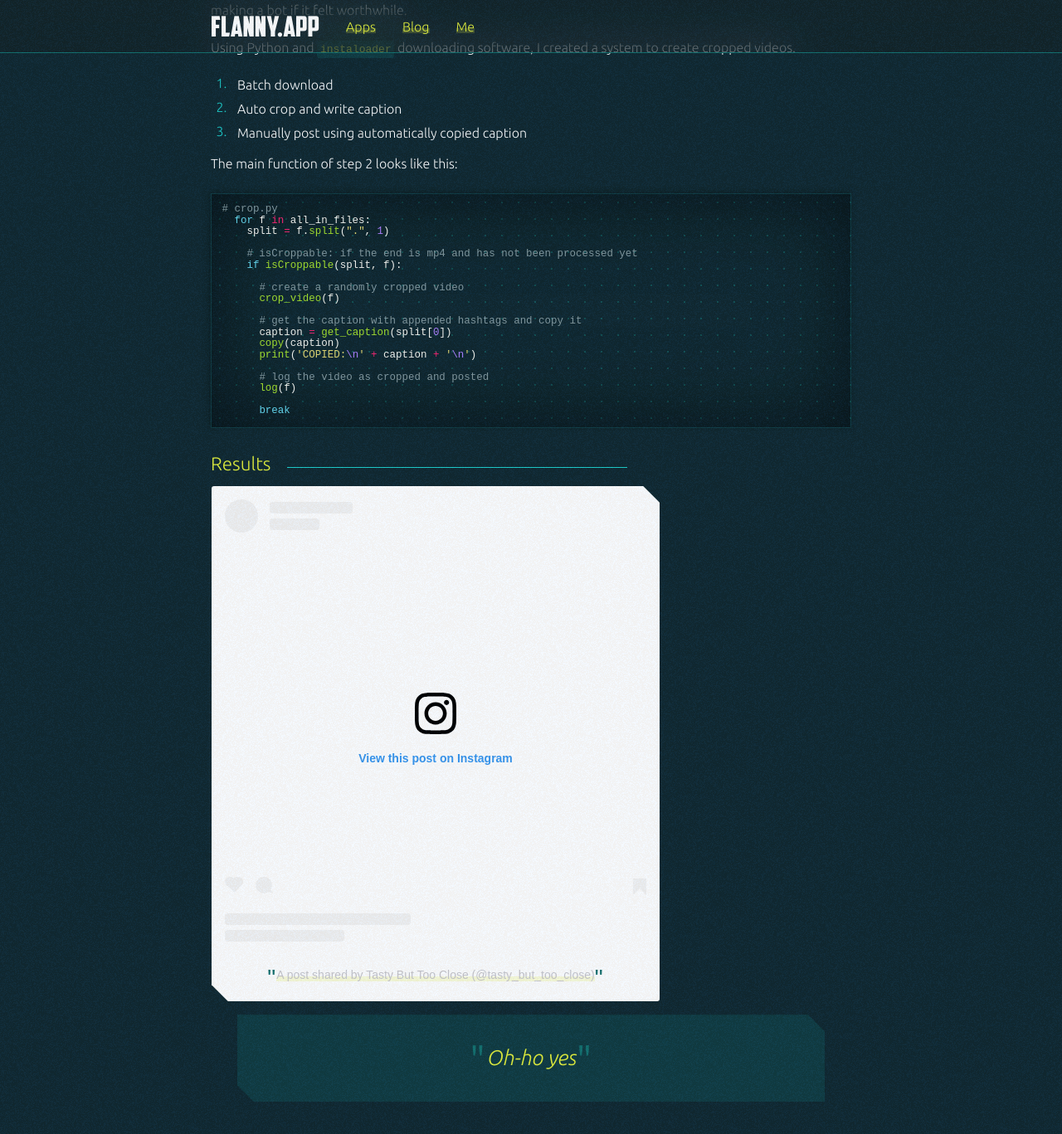
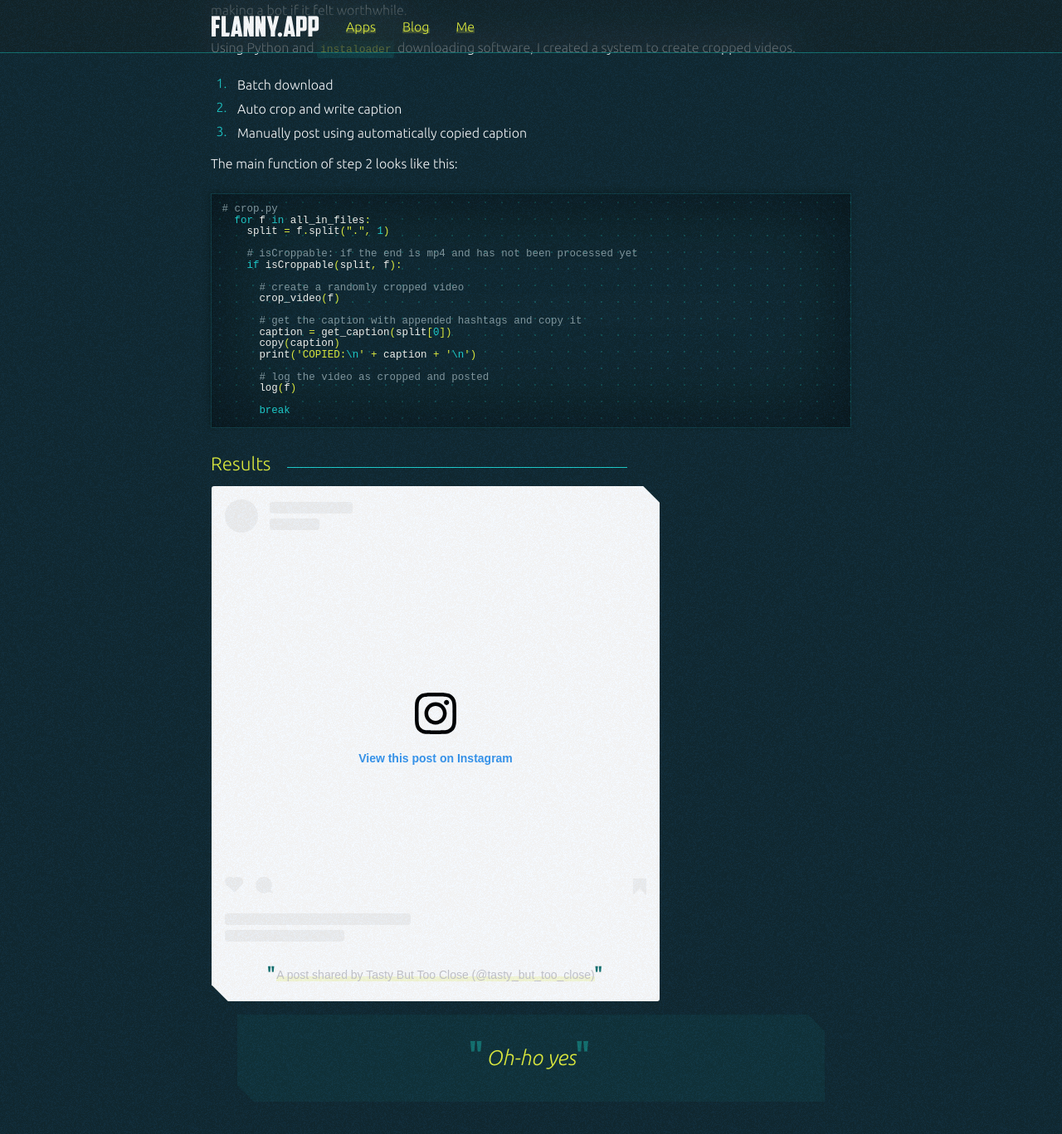
Before and after one commit to pjflanagan/pjflanagan.github.io, a Jekyll site: the page built from _posts/2020-06-22-tasty-but-too-close.md, in a window 1280 px wide and 1400 px high, scrolled down 858 px. Shown: the top 1367 px of the window at 83% size. Built offline with Jekyll 4.4.1, drawn with Linux system fonts in a browser that asks for light colours; a script that is not in the unit is left out.

Commit message:
footer, cyberpunk article has more photos, code syntax fits theme

```diff
--- a/_sass/layout.scss
+++ b/_sass/layout.scss
@@ -80,12 +80,12 @@
   background: $black;
 
   .content {
-    position: fixed;
+    position: absolute;
     bottom: 0;
-    height: $footerHeight;
     width: 100vw;
     text-align: center;
-    line-height: $footerHeight;
     color: $whiteTransparent;
+    padding: 20px 12px;
+    line-height: 22px;
   }
 }
--- a/_sass/syntax.sass
+++ b/_sass/syntax.sass
@@ -7,15 +7,15 @@
 		color: #960050
 		background-color: #1e0010
 	.k
-		color: #66d9ef
+		color: #1fcfcc
 	.l
 		color: #ae81ff
 	.n
 		color: #f8f8f2
 	.o
-		color: #f92672
+		color: #e4f03c
 	.p
-		color: #f8f8f2
+		color: #e4f03c
 	.cm
 		color: #75715e
 	.cp
@@ -29,85 +29,85 @@
 	.gs
 		font-weight: bold
 	.kc
-		color: #66d9ef
+		color: #1fcfcc
 	.kd
-		color: #66d9ef
+		color: #1fcfcc
 	.kn
 		color: #f92672
 	.kp
-		color: #66d9ef
+		color: #1fcfcc
 	.kr
-		color: #66d9ef
+		color: #1fcfcc
 	.kt
-		color: #66d9ef
+		color: #1fcfcc
 	.ld
-		color: #e6db74
+		color: #e4f03c
 	.m
 		color: #ae81ff
 	.s
-		color: #e6db74
+		color: #e4f03c
 	.na
-		color: #a6e22e
+		color: #f8f8f2
 	.nb
 		color: #f8f8f2
 	.nc
-		color: #a6e22e
+		color: #f8f8f2
 	.no
 		color: #66d9ef
 	.nd
-		color: #a6e22e
+		color: #f8f8f2
 	.ni
 		color: #f8f8f2
 	.ne
-		color: #a6e22e
+		color: #f8f8f2
 	.nf
-		color: #a6e22e
+		color: #f8f8f2
 	.nl
 		color: #f8f8f2
 	.nn
 		color: #f8f8f2
 	.nx
-		color: #a6e22e
+		color: #f8f8f2
 	.py
 		color: #f8f8f2
 	.nt
-		color: #f92672
+		color: #22c7c6
 	.nv
 		color: #f8f8f2
 	.ow
-		color: #f92672
+		color: #22c7c6
 	.w
 		color: #f8f8f2
 	.mf
-		color: #ae81ff
+		color: #1fcfcc
 	.mh
-		color: #ae81ff
+		color: #1fcfcc
 	.mi
-		color: #ae81ff
+		color: #1fcfcc
 	.mo
-		color: #ae81ff
+		color: #1fcfcc
 	.sb
-		color: #e6db74
+		color: #e4f03c
 	.sc
-		color: #e6db74
+		color: #e4f03c
 	.sd
-		color: #e6db74
+		color: #e4f03c
 	.s2
-		color: #e6db74
+		color: #e4f03c
 	.se
-		color: #ae81ff
+		color: #1fcfcc
 	.sh
-		color: #e6db74
+		color: #e4f03c
 	.si
-		color: #e6db74
+		color: #e4f03c
 	.sx
-		color: #e6db74
+		color: #e4f03c
 	.sr
-		color: #e6db74
+		color: #e4f03c
 	.s1
-		color: #e6db74
+		color: #e4f03c
 	.ss
-		color: #e6db74
+		color: #e4f03c
 	.bp
 		color: #f8f8f2
 	.vc
@@ -123,4 +123,4 @@
 	.gd
 		color: #f92672
 	.gi
-		color: #a6e22e
+		color: #f8f8f2
--- a/_sass/theme.scss
+++ b/_sass/theme.scss
@@ -168,7 +168,7 @@
   margin: 1em 2em;
   padding: 2em;
   clip-path: $polygon;
-  background: $backgroundLightTransparent2;
+  background: $backgroundLightTransparent3;
   text-align: center;
 
   p {
@@ -185,6 +185,7 @@
       color: $backgroundLight;
       font-size: 2em;
       font-style: normal;
+      font-family: $americanCaptain;
     }
 
     &:before {
--- a/_sass/variables.scss
+++ b/_sass/variables.scss
@@ -12,6 +12,7 @@
 $backgroundLight: #157270;
 $backgroundLightTransparent: #15727088;
 $backgroundLightTransparent2: #15727044;
+$backgroundLightTransparent3: #15727022;
 $backgroundLightHover: #159997;
 
 $accentYellow: #e4f03c;
```
Also changed, not shown: _posts/2025-11-17-garmin-cyberpunk-watchface.md (+41 -13 lines), assets/posts/2025/cyberpunk/concept-art.png (added), assets/posts/2025/cyberpunk/gameplay-screenshot-hud.jpg (added), assets/posts/2025/cyberpunk/gameplay-screenshot-timepicker.webp (added), assets/posts/2025/cyberpunk/promo-image.png (renamed from assets/posts/2025/garmin-cyberpunk-watchface.png), assets/posts/2025/cyberpunk/screenshot-complete.jpg (added), assets/posts/2025/cyberpunk/screenshot-details.jpg (added), assets/posts/2025/cyberpunk/screenshot-settings.jpg (added), 1 other file.
